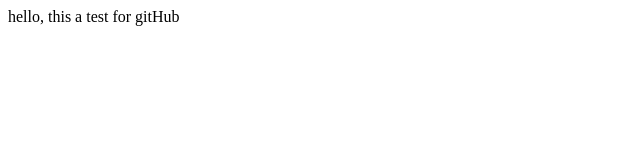
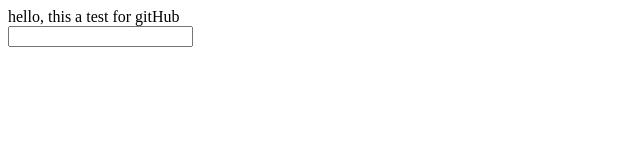
Before and after one commit to MansourNiang/Mansour, a plain HTML site: page WebContent/index.html in a window 1280 px wide. Shown: the full height of the page, 0-640 px from the left. Drawn offline with Linux system fonts and the light colour scheme.

Commit message:
more changes to index

```diff
--- a/WebContent/index.html
+++ b/WebContent/index.html
@@ -6,5 +6,7 @@
 </head>
 <body>
 	hello, this a test for gitHub
+	<br>
+	<input type="text" name="texte">
 </body>
 </html>
```
